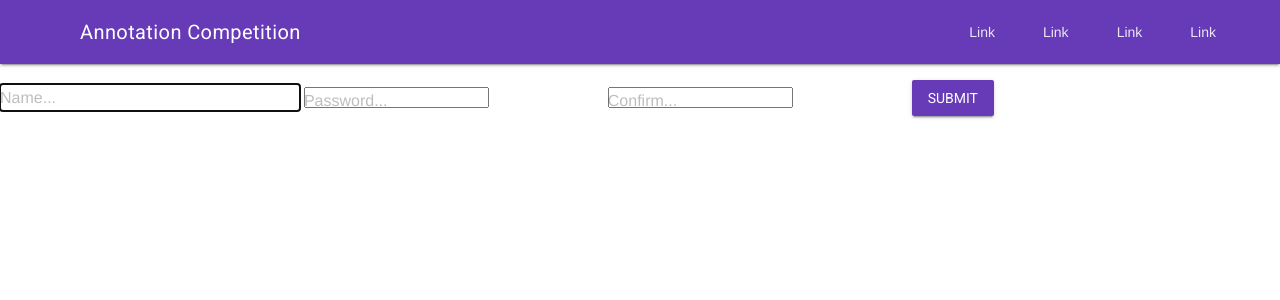
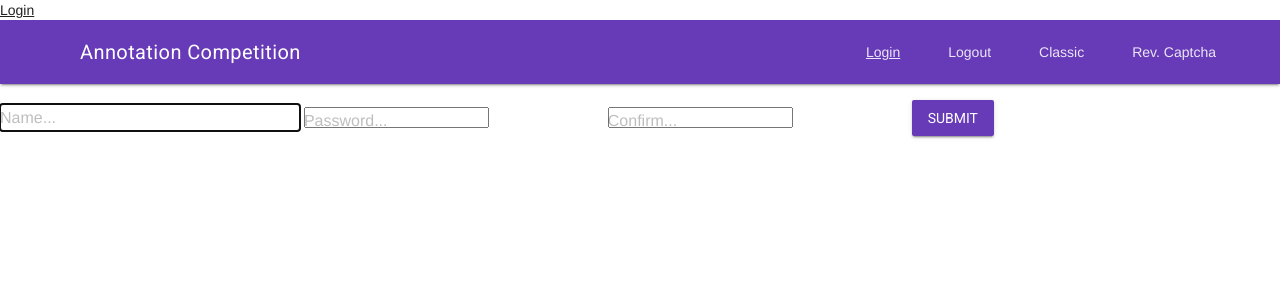
Before and after one commit to muesal/annotation-competition, a Flask app: page /signup in a window 1280 px wide. Shown: the top 300 px of the page. Run offline with Flask 2, Linux system fonts and the light colour scheme.

Commit message:
Draft navigation

```diff
--- a/src/acomp/templates/base.html
+++ b/src/acomp/templates/base.html
@@ -35,20 +35,20 @@
       <div class="mdl-layout-spacer"></div>
       <!-- Navigation. We hide it in small screens. -->
       <nav class="mdl-navigation mdl-layout--large-screen-only">
-        <a class="mdl-navigation__link" href="">Link</a>
-        <a class="mdl-navigation__link" href="">Link</a>
-        <a class="mdl-navigation__link" href="">Link</a>
-        <a class="mdl-navigation__link" href="">Link</a>
+      <a class="mdl-navigation__link" href="login">{% block loginlink %} Login{% endblock  %} </a>
+      <a class="mdl-navigation__link" href="logout">{% block logoutlink %} Logout{% endblock %}</a>
+      <a class="mdl-navigation__link" href="index">{% block classiclink %} Classic{% endblock %}</a>
+      <a class="mdl-navigation__link" href="captcha">{% block captchalink %} Rev. Captcha{% endblock %}</a>
       </nav>
     </div>
   </header>
   <div class="mdl-layout__drawer">
     <span class="mdl-layout-title">Title</span>
     <nav class="mdl-navigation">
-      <a class="mdl-navigation__link" href="">Link</a>
-      <a class="mdl-navigation__link" href="">Link</a>
-      <a class="mdl-navigation__link" href="">Link</a>
-      <a class="mdl-navigation__link" href="">Link</a>
+      <a class="mdl-navigation__link" href="Login">Login</a>
+      <a class="mdl-navigation__link" href="Logout">Lougout</a>
+      <a class="mdl-navigation__link" href="Classic">Classic</a>
+      <a class="mdl-navigation__link" href="Captcha">Rev. Captcha</a>
     </nav>
   </div>
   {% block main %}{% endblock %}
--- a/src/acomp/templates/index.html
+++ b/src/acomp/templates/index.html
@@ -2,6 +2,11 @@
 
 {% block css %}
     <link href="../static/css/index.css" rel="stylesheet" type="text/css"/>
+{% endblock %}
+
+
+{% block classiclink %}
+<u>Classic</u>
 {% endblock %}
 
 
--- a/src/acomp/templates/login.html
+++ b/src/acomp/templates/login.html
@@ -3,6 +3,12 @@
 {% block js %}
     <script src="../static/js/login.js" defer></script>
 {% endblock %}
+
+
+{% block loginlink %}
+<u>Login</u>
+{% endblock %}
+
 
 
 {% block main %}
--- a/src/acomp/templates/signup.html
+++ b/src/acomp/templates/signup.html
@@ -2,6 +2,13 @@
 
 {% block js %}
     <script src="../static/js/signup.js" defer></script>
+
+
+
+{% block loginlink %}
+<u>Login</u>
+{% endblock %}
+
 
 
 {% endblock %}
```
